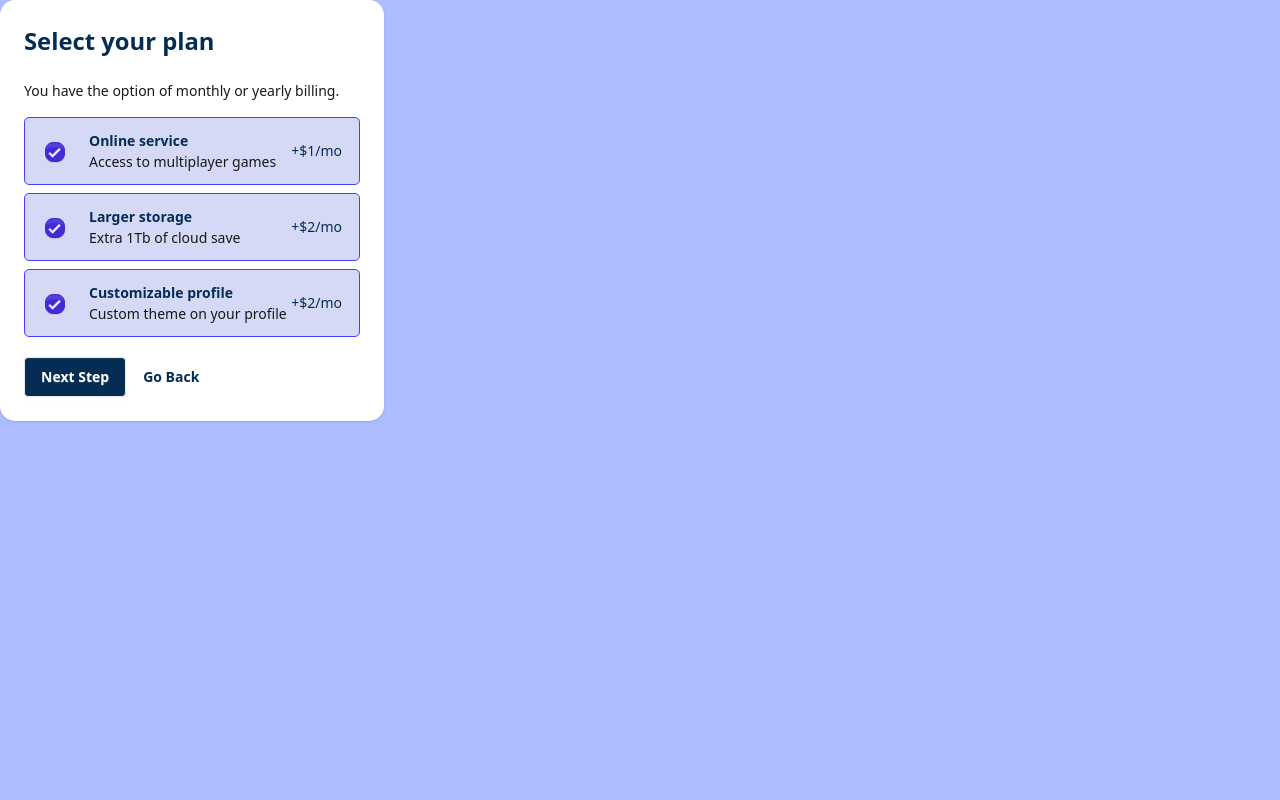
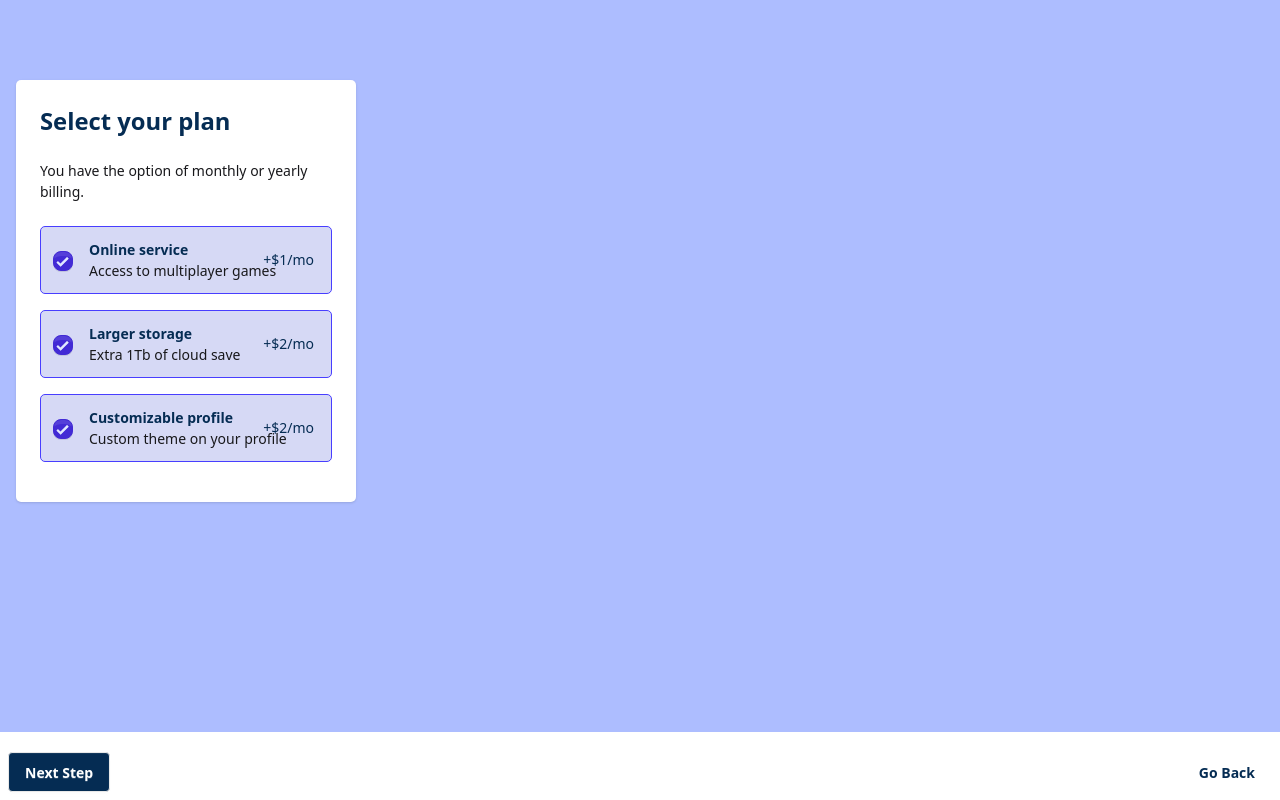
Before and after one commit to ItaloDev-Marcelo/multiStepForm-ts-V2, a React (Vite) app: page /step-02/step-03 in a window 1280 px wide. Built offline with nearby package versions, Linux system fonts and the light colour scheme.

Commit message:
corrigindo alguns erros

```diff
--- a/src/components/Inputs/InputCheck.tsx
+++ b/src/components/Inputs/InputCheck.tsx
@@ -16,8 +16,8 @@ interface CheckProps {
 
 const InputCheck:FC <CheckProps> = ({id,register,name,title,subTitle,price, value}) => {
   return (
-     <div className="flex flex-row  my-2 p-3 rounded-[5px] checkbox-container">
-        <input type='checkbox'  defaultChecked className="mx-2 mt-3 checkbox checkbox-primary checkbox-sm peer"  id={id} value={value} {...register(name)} />
+     <div className="flex flex-row  my-4 p-3 rounded-[5px] checkbox-container">
+        <input type='checkbox'  defaultChecked className=" mt-3 checkbox checkbox-primary checkbox-sm peer"  id={id} value={value} {...register(name)} />
         <label htmlFor={id}>
         <div className="flex flex-row items-center justify-between px-4 custom w-[270px] ">
               <div>
--- /dev/null
+++ b/src/components/Steps.tsx
@@ -0,0 +1,21 @@
+
+type Stepformate = {stepLink:number}
+
+const Steps = ({stepLink}:Stepformate) => {
+
+    const active = 'rounded-[50px] bg-Blue-200 text-white font-bold'
+    const normal = 'rounded-[50px] bg-transparent outline-1 outline-white text-white font-bold'
+
+  const list = [1,2,3,4]
+  return (
+    <div id='stepBanner'>
+        <ul>
+             {
+              list.map((item, index) => (<li key={index} className={stepLink === item ? active : normal } >{item}</li>))
+             }
+        </ul>
+    </div>
+  )
+}
+
+export default Steps
--- a/src/index.css
+++ b/src/index.css
@@ -21,6 +21,20 @@ body {
     height: 100vh;
 }
 
+.card {
+    position: relative;
+    top: 5em;
+    left: 1.5em;
+}
+.card-2 {
+  position: relative;
+  top: 4em;
+}
+
+.card-3 {
+  position: relative;
+  left: 1em;
+}
 
 .custom-toggle:before {
   background-color: white !important; /* bolinha branca */
--- a/src/pages/StepForm1.tsx
+++ b/src/pages/StepForm1.tsx
@@ -20,7 +20,8 @@ const StepForm1 = () => {
 
 
   return (
-   <div className='card  bg-base-100 w-96 rounded-[15px] shadow-sm'>
+   <main>
+    <div className='card  bg-base-100 w-[330px] rounded-[5px] shadow-sm '>
        <div className="card-body">
         <div className="flex flex-col ">
            <h1 className="card-title text-[1.7em] text-Blue-950 font-bold mb-3">Personal info</h1>
@@ -30,7 +31,7 @@ const StepForm1 = () => {
        <Input register={register} placeholder='e.g. Stephen King' errors={errors} type='text' label='name' name='userName' />
        <Input register={register} placeholder='e.g. stephenking@lorem.com' errors={errors} type='email' label='email' name='email'  />
        <Input register={register} placeholder='e.g. +1 234 567 890' errors={errors} type='text' label='phone' name='phoneNumber'  />
-       <div className='mt-5'>
+       <div className='mt-5 flex justify-between fixed w-full bg-white bottom-0 left-0 p-3'>
 
        {!next ? <Button/>  : <Nextbtn Url="step-02" />}
           </div>
@@ -39,6 +40,7 @@ const StepForm1 = () => {
        </div>
 
    </div>
+   </main>
   )
 }
 
--- a/src/pages/StepForm2.tsx
+++ b/src/pages/StepForm2.tsx
@@ -53,7 +53,8 @@ const StepForm2 = () => {
 
 
   return (
-   <div className='card  bg-base-100 w-96 rounded-[15px]shadow-sm'>
+   <main>
+      <div className='card card-2  bg-base-100 w-[330px] rounded-[5px] shadow-sm'>
      <div className="card-body">
       <div className='flex flex-col'>
        <h1 className='card-title text-[1.7em] text-Blue-950 font-bold mb-3'>Pick add-ons</h1>
@@ -65,7 +66,7 @@ const StepForm2 = () => {
         <InputRadio radioImage={Pro} radioName='selectedPlan' radioId='pro-radio' radioValue={radioOptionValue3} title='Pro' subTitle={option03}  register={register} changes={isSelected}  />
         <p>{errors.selectedPlan?.message}</p>
          <ToggleButton/>
-         <div>
+         <div className='flex justify-between fixed w-full bg-white bottom-0 left-0 p-3'>
         { !next ? <Button />   :
          <Nextbtn Url='/step-02/step-03' />}
          <Backbtn Url='/' />
@@ -73,6 +74,7 @@ const StepForm2 = () => {
     </form>
      </div>
    </div>
+   </main>
   )
 }
 
--- a/src/pages/StepForm3.tsx
+++ b/src/pages/StepForm3.tsx
@@ -56,7 +56,8 @@ const StepForm3= () => {
      const customizableR = isSelected ? 'Customizable-profile 2' : 'Customizable-profile 20'
 
   return (
-    <div className='card  bg-base-100 w-96 rounded-[15px] shadow-sm'>
+    <main>
+      <div className='card card-3  bg-base-100 w-[340px] rounded-[5px]  shadow-sm'>
        <div className="card-body">
         <h1 className='card-title text-[1.7em] text-Blue-950 font-bold mb-3'>Select your plan</h1>
          <p>You have the option of monthly or yearly billing.</p>
@@ -65,13 +66,17 @@ const StepForm3= () => {
       <InputCheck id='large' register={register} name='addOns' title={larger} subTitle={largerText} price={largePrice}  value={largeR} />
       <InputCheck id='customizable' register={register} name='addOns' title={customizable} subTitle={customizableText} price={customizablePrice}  value={customizableR } />
       <p>{errors.addOns?.message}</p>
-      {!next ?<Button />:
+      <div className='flex justify-between fixed w-full bg-white bottom-0 left-0 p-2'>
+         {!next ?<Button />:
          <Nextbtn Url='summary-step' />}
          <Backbtn Url='/step-02' />
+      </div>
+
     </form>
        </div>
 
     </div>
+    </main>
 
   )
 }
--- a/src/pages/Summary.tsx
+++ b/src/pages/Summary.tsx
@@ -32,7 +32,8 @@ const Summary = () => {
   const plan = isSelected ?  'Monthly' : 'Yearly';
 
   return (
-    <div className='card bg-base-100 w-96 rounded-[15px] shadow-sm'>
+   <main>
+      <div className='card bg-base-100 w-[330px] rounded-[5px]shadow-sm'>
       <div className="card-body">
         <h2 className='card-title text-[1.7em] text-Blue-950 font-bold mb-3'>Finishing up</h2>
         <p className='text-[1.1em]'>Double-check everything looks OK before confirming.</p>
@@ -63,10 +64,14 @@ const Summary = () => {
          <div><p>Total (per {isSelected ? 'month' : 'year'} ) </p></div>
          <div> <p className='text-Purple-600 font-bold'>+${result}{priceText}</p></div>
        </div>
-        <Button/>
+       <div className='flex justify-between fixed w-full bg-white bottom-0 left-0 p-3'>
+            <Button/>
           <Backbtn Url='/step-02/step-03' />
+       </div>
+
       </div>
     </div>
+   </main>
   )
 }
 
```
